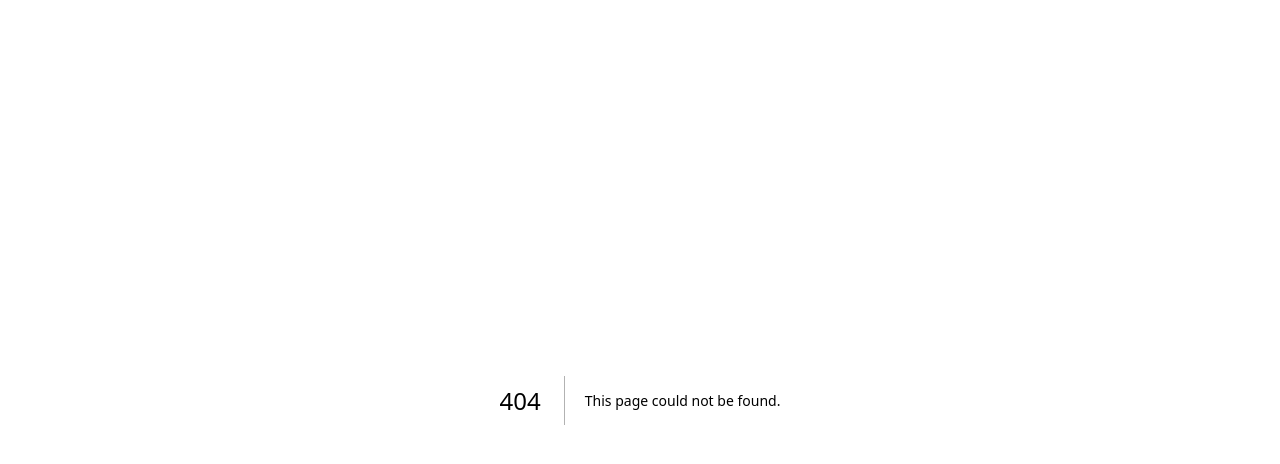
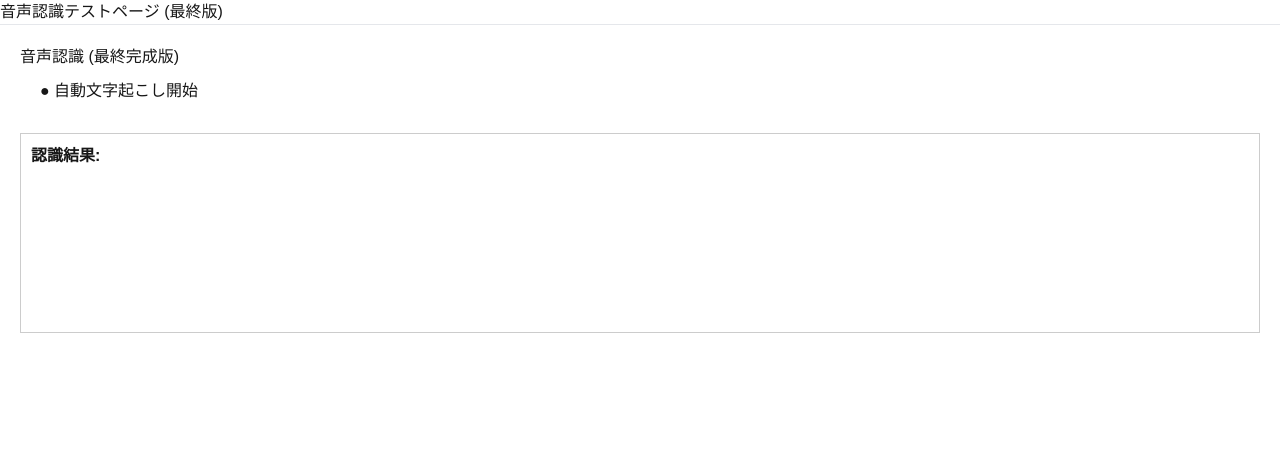
Before and after one commit to yochanchan/LifeCube_front, a Next.js app: page /test_speech in a window 1280 px wide. Before the commit this address had no page. Shown: the top 464 px of the page. Built offline with nearby package versions, Linux system fonts and the light colour scheme.

Commit message:
音声認識機能の実装

```diff
--- a/package.json
+++ b/package.json
@@ -12,13 +12,15 @@
     "dotenv": "^16.4.1",
     "next": "^15.4.5",
     "react": "^19.0.0",
-    "react-dom": "^19.0.0"
+    "react-dom": "^19.0.0",
+    "recordrtc": "^5.6.2"
   },
   "devDependencies": {
     "@eslint/eslintrc": "^3",
     "@types/node": "^24.0.13",
     "@types/react": "^19.1.8",
     "@types/react-dom": "^19.1.6",
+    "@types/recordrtc": "^5.6.14",
     "eslint": "^9",
     "eslint-config-next": "15.1.3",
     "postcss": "^8",
--- a/src/app/page.jsx
+++ b/src/app/page.jsx
@@ -121,18 +121,15 @@ export default function Home() {
 
         {/*「はまさん」ページへのリンク*/}
         <section>
-          <h2 className="text-xl font-bold mb-4">はまさんの開発機能は以下です！</h2>
+          <h2 className="text-xl font-bold mb-4">はまさんの宿題ページは以下です（音声認識は下の方に追加）</h2>
           <Link href="/test_hama"> {/* /test_hama へ遷移 */}
             <button
               className="bg-green-500 hover:bg-green-600 text-white px-4 py-2 rounded"
-            // Tailwind CSS のクラスを既存のボタンに合わせました。
-            // 必要であれば btn btn-neutral w-20 border-0 bg-red-200 text-black hover:text-white のようなクラスも適用可能です
             >
               はまさんページへ
             </button>
           </Link>
         </section>
-        {/*ここまで追加（はまさん）*/}
 
         {/*「えいちゃん」ページへのリンク*/}
         <section>
@@ -140,14 +137,11 @@ export default function Home() {
           <Link href="/test_eiko"> {/* /test_eiko へ遷移 */}
             <button
               className="bg-green-500 hover:bg-green-600 text-white px-4 py-2 rounded"
-            // Tailwind CSS のクラスを既存のボタンに合わせました。
-            // 必要であれば btn btn-neutral w-20 border-0 bg-red-200 text-black hover:text-white のようなクラスも適用可能です
             >
               えいちゃんページへ
             </button>
           </Link>
         </section>
-        {/*ここまで追加（えいちゃん）*/}
 
         {/*「ゆかちん」ページへのリンク*/}
         <section>
@@ -155,14 +149,11 @@ export default function Home() {
           <Link href="/test_yuka"> {/* /test_yuka へ遷移 */}
             <button
               className="bg-green-500 hover:bg-green-600 text-white px-4 py-2 rounded"
-            // Tailwind CSS のクラスを既存のボタンに合わせました。
-            // 必要であれば btn btn-neutral w-20 border-0 bg-red-200 text-black hover:text-white のようなクラスも適用可能です
             >
               トリガー判定機能
             </button>
           </Link>
         </section>
-        {/*ここまで追加（ゆかちん）*/}
 
         {/*「ようちゃん」ページへのリンク*/}
         <section>
@@ -170,8 +161,6 @@ export default function Home() {
           <Link href="/test_yoch">
             <button
               className="bg-green-500 hover:bg-green-600 text-white px-4 py-2 rounded"
-            // Tailwind CSS のクラスを既存のボタンに合わせました。
-            // 必要であれば btn btn-neutral w-20 border-0 bg-red-200 text-black hover:text-white のようなクラスも適用可能です
             >
               yochan_WebSocket
             </button>
@@ -191,7 +180,22 @@ export default function Home() {
             </button>
           </Link>
         </section>
-        {/*ここまで追加（ようちゃん）*/}
+
+        {/* ▼▼▼▼▼ ここからが追加部分 ▼▼▼▼▼ */}
+        {/*「音声認識」ページへのリンク*/}
+        <section>
+          <h2 className="text-xl font-bold mb-4">リアルタイム音声認識機能</h2>
+          <Link href="/test_speech"> {/* /test_speech へ遷移 */}
+            <button
+              className="bg-purple-500 hover:bg-purple-600 text-white px-4 py-2 rounded"
+            // 他のボタンと区別しやすいように、紫色(purple)にしてみました。
+            >
+              音声認識ページへ
+            </button>
+          </Link>
+        </section>
+        {/* ▲▲▲▲▲ ここまでが追加部分 ▲▲▲▲▲ */}
+
       </div>
     </div>
   );
--- /dev/null
+++ b/src/app/test_speech/SpeechComponent.tsx
@@ -0,0 +1,127 @@
+// src/app/test_speech/SpeechComponent.tsx (最終完成・決定版)
+
+"use client";
+
+import React, { useState, useRef, useEffect } from 'react';
+import RecordRTC from 'recordrtc';
+
+const SpeechComponent = () => {
+  const [isRecording, setIsRecording] = useState(false);
+  const [finalTranscript, setFinalTranscript] = useState('');
+
+  const recorder = useRef<RecordRTC | null>(null);
+  const streamRef = useRef<MediaStream | null>(null);
+  const intervalRef = useRef<NodeJS.Timeout | null>(null);
+
+  // サーバーに音声データを送信する関数
+  const sendBlobToServer = (blob: Blob) => {
+    if (blob.size === 0) return;
+
+    const formData = new FormData();
+    formData.append('audio_file', blob, 'recording.webm');
+
+    fetch('http://localhost:8000/transcribe_audio', {
+      method: 'POST',
+      body: formData,
+    })
+    .then(response => response.json())
+    .then(data => {
+      if (data.success && data.transcription) {
+        setFinalTranscript(prev => prev + data.transcription + ' ');
+      }
+    })
+    .catch(error => {
+      console.error('送信エラー:', error);
+    });
+  };
+
+  // 2秒ごとに録音を区切って、送信と再開を行う関数
+  const processAndRestart = () => {
+    if (!recorder.current) return;
+
+    // 現在の録音を停止し、コールバックで音声ファイル(blob)を処理する
+    recorder.current.stopRecording(() => {
+      const blob = recorder.current!.getBlob();
+      sendBlobToServer(blob); // 生成された「完全なファイル」をサーバーに送信
+
+      // ▼▼▼▼▼【ここが最重要】▼▼▼▼▼
+      // 即座に、次の録音を開始する
+      // インスタンスは破棄せず、リセットして再利用する
+      recorder.current!.startRecording();
+    });
+  };
+
+  // 自動文字起こしを開始する関数
+  const startAutoRecording = async () => {
+    if (isRecording) return;
+    setFinalTranscript('');
+
+    try {
+      streamRef.current = await navigator.mediaDevices.getUserMedia({ audio: true });
+      setIsRecording(true);
+      console.log("自動文字起こしを開始しました。");
+
+      recorder.current = new RecordRTC(streamRef.current, {
+        type: 'audio',
+        mimeType: 'audio/webm;codecs=opus',
+      } as any);
+
+      recorder.current.startRecording();
+
+      // 2秒(2000ミリ秒)ごとに、送信と再開の処理を呼び出すループを開始
+      intervalRef.current = setInterval(processAndRestart, 2000);
+
+    } catch (error) {
+      console.error('録音開始エラー:', error);
+    }
+  };
+
+  // 自動文字起こしを停止する関数
+  const stopAutoRecording = () => {
+    if (!isRecording || !recorder.current) return;
+
+    // ループを停止
+    if (intervalRef.current) {
+      clearInterval(intervalRef.current);
+      intervalRef.current = null;
+    }
+
+    // 最後の録音を処理
+    recorder.current.stopRecording(() => {
+      const lastBlob = recorder.current!.getBlob();
+      sendBlobToServer(lastBlob);
+
+      // すべてのリソースを解放
+      recorder.current!.destroy();
+      recorder.current = null;
+      streamRef.current?.getTracks().forEach(track => track.stop());
+      streamRef.current = null;
+    });
+
+    setIsRecording(false);
+    console.log("自動文字起こしを停止しました。");
+  };
+
+  useEffect(() => {
+    return () => { stopAutoRecording(); };
+  }, []);
+
+  return (
+    <div style={{ padding: '20px', fontFamily: 'sans-serif' }}>
+      <h2>音声認識 (最終完成版)</h2>
+      <button
+        onClick={isRecording ? stopAutoRecording : startAutoRecording}
+        style={{ padding: '10px 20px', fontSize: '16px', cursor: 'pointer' }}
+      >
+        {isRecording ? '■ 停止' : '● 自動文字起こし開始'}
+      </button>
+
+      <div style={{ marginTop: '20px', border: '1px solid #ccc', padding: '10px', minHeight: '200px' }}>
+        <p><strong>認識結果:</strong></p>
+        <p>{finalTranscript}</p>
+      </div>
+    </div>
+  );
+};
+
+export default SpeechComponent;
--- /dev/null
+++ b/src/app/test_speech/page.tsx
@@ -0,0 +1,22 @@
+// src/app/test_speech/page.tsx (ダイナミックインポート版)
+
+"use client"; // この行は念のため残しておきます
+
+import dynamic from 'next/dynamic';
+
+// SpeechComponentをダイナミックインポートし、サーバーサイドレンダリング(SSR)を無効にする
+const SpeechComponentWithNoSSR = dynamic(
+  () => import('./SpeechComponent'),
+  { ssr: false }
+);
+
+export default function SpeechPage() {
+  return (
+    <main>
+      <h1>音声認識テストページ (最終版)</h1>
+      <hr />
+      {/* SSR無効のコンポーネントを呼び出す */}
+      <SpeechComponentWithNoSSR />
+    </main>
+  );
+}
```
Also changed, not shown: 1 other file (tests, documents, lock files or other folders).
